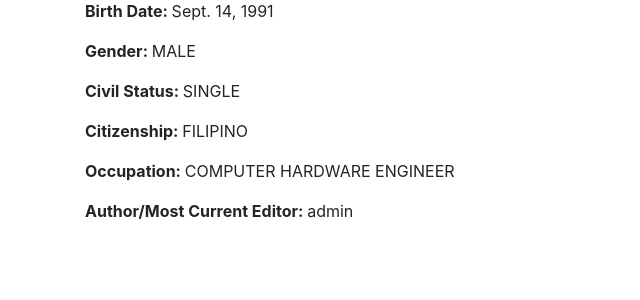
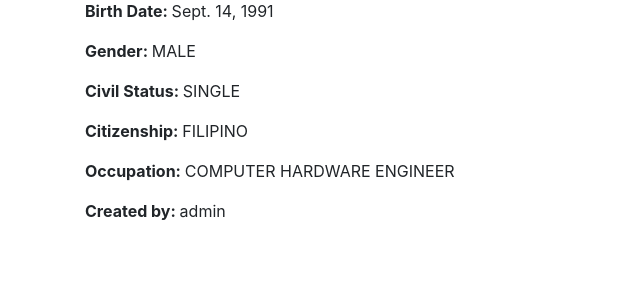
Before and after one commit to spider4929/Census-Taking-Tool, a Django app: page /specify/9/ in a window 1280 px wide. Shown: the part 340-640 px from the top of the page, without its empty margins (0-640 px from the left). Run offline with Django 3.2, Linux system fonts and the light colour scheme; a user stored in the database is signed in; data comes from the database, SQL or seed files in the repository; some libraries are stand-ins or nearby versions.

Commit message:
Final push

```diff
--- a/census/settings.py
+++ b/census/settings.py
@@ -36,7 +36,6 @@ INSTALLED_APPS = [
     'users',
     'crispy_forms',
     'django_filters',
-    'widget_tweaks',
     'django.contrib.auth',
     'django.contrib.contenttypes',
     'django.contrib.sessions',
--- a/forms/templates/forms/specify.html
+++ b/forms/templates/forms/specify.html
@@ -17,6 +17,6 @@
         <p><b>Civil Status: </b>{{ person.civil_status }}</p>
         <p><b>Citizenship: </b>{{ person.citizenship }}</p>
         <p><b>Occupation: </b>{{ person.occupation }}</p>
-        <p><b>Author/Most Current Editor: </b>{{ person.author.username }}</p>
+        <p><b>Created by: </b>{{ person.author.username }}</p>
     </div>
 {% endblock %}
```
